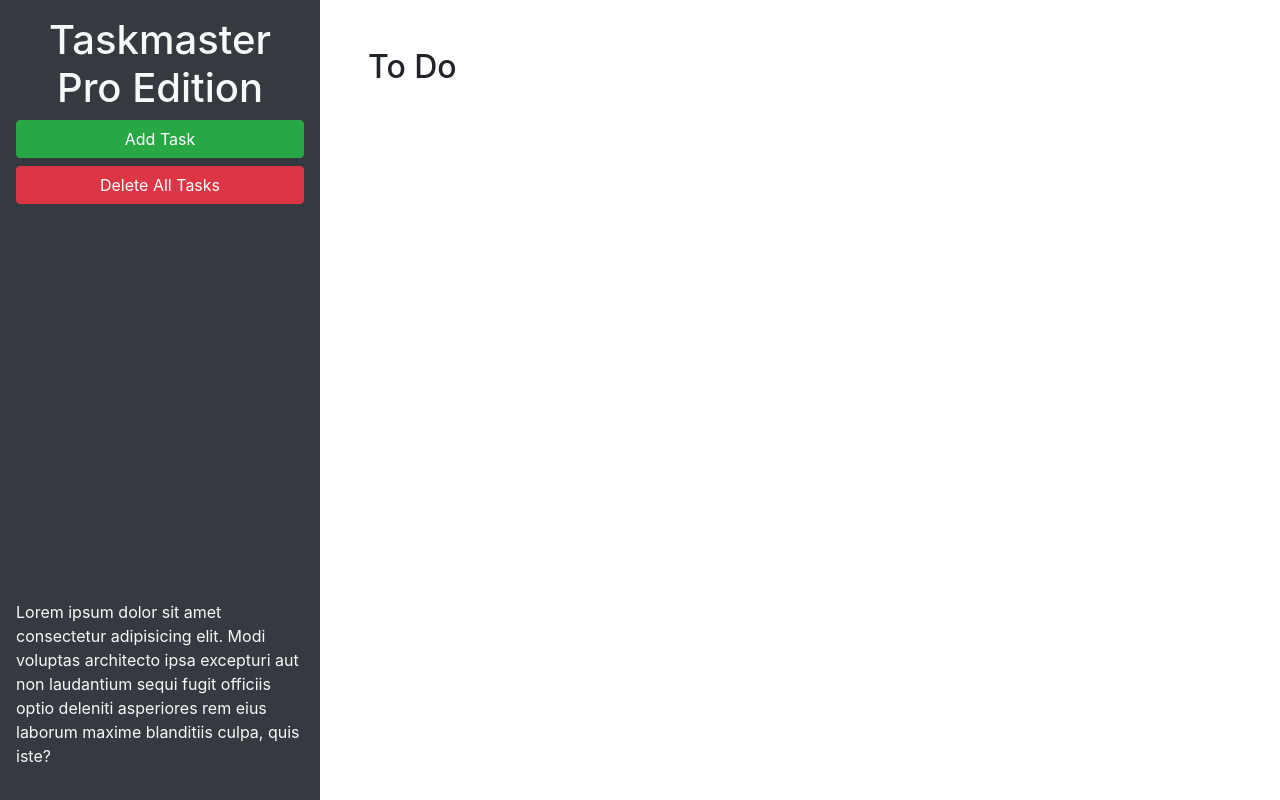
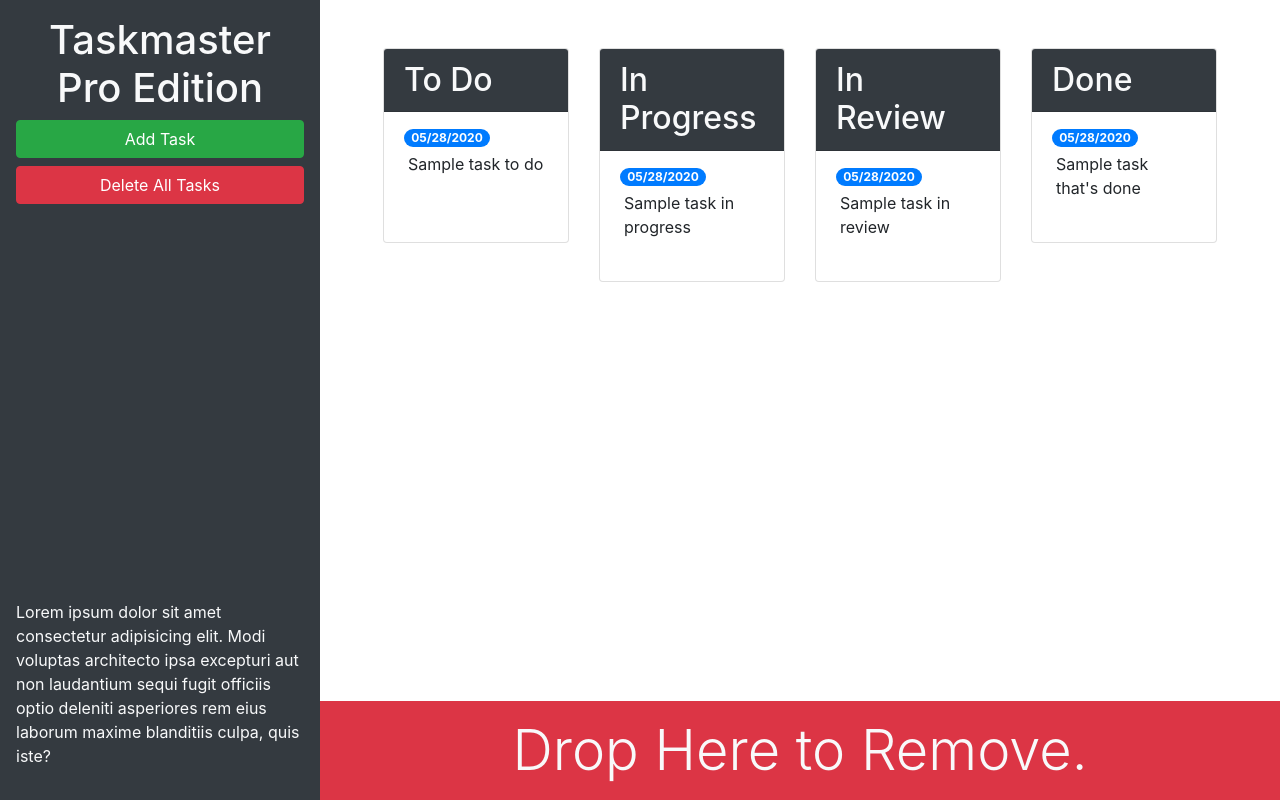
Before and after one commit to Nickjohn18/taskmaster-pro, a plain HTML site: page taskmaster-starter/index.html in a window 1280 px wide. Drawn offline with nearby package versions, Linux system fonts and the light colour scheme.

Commit message:
bootsrap

```diff
--- a/taskmaster-starter/index.html
+++ b/taskmaster-starter/index.html
@@ -13,21 +13,71 @@
 <body>
 
   <div class="row min-vh-100 no-gutters">
-    <header class="col-12 col-lg-3 bg-dark text-light d-flex flex-column p-4 p-lg-3">
+    <header class="col-12 col-lg-3 bg-dark text-light sticky-top d-flex flex-column p-4 p-lg-3">
       <h1 class="text-center">Taskmaster Pro Edition</h1>
       <button id="create-task" class="btn btn-block btn-success" data-toggle="modal" data-target="#task-form-modal">Add
         Task</button>
       <button id="remove-tasks" class="btn btn-block btn-danger">Delete All Tasks</button>
-      <p class="mt-auto">Lorem ipsum dolor sit amet consectetur adipisicing elit. Modi voluptas architecto ipsa
+      <p class="mt-auto d-none d-lg-block">Lorem ipsum dolor sit amet consectetur adipisicing elit. Modi voluptas architecto ipsa
         excepturi aut non
         laudantium sequi fugit officiis optio deleniti asperiores rem eius laborum maxime blanditiis culpa, quis iste?
       </p>
     </header>
-    <main class="col-12 col-lg-9">
-      <div class="m-5">
-        <h2>To Do</h2>
-        <ul id="list-toDo" class="list-group"> </ul>
-      </div>
+    <main class="col-12 col-lg-9 d-flex flex-column">
+      <div class="m-5 row justify-content-around">
+        <!-- to do -->
+        <div class="col-12 col-md-6 col-xl-3 mb-3">
+          <div class="card">
+          <h2 class="card-header bg-dark text-light">To Do</h2>
+          <ul id="list-toDo" class="list-group list-group-flush">
+          <li class="list-group-item">
+            <span class="badge badge-primary badge-pill">05/28/2020</span>
+            <p class="m-1">Sample task to do</p>
+          </li>
+          </ul>
+        </div>
+        </div>
+        <!-- in progress -->
+          <div class="col-12 col-md-6 col-xl-3 mb-3">
+            <div class="card">
+            <h2 class="card-header bg-dark text-light">In Progress</h2>
+            <ul id="list-inProgress" class="list-group list-group-flush">
+              <li class="list-group-item">
+                <span class="badge badge-primary badge-pill">05/28/2020</span>
+                <p class="m-1">Sample task in progress</p>
+              </li>
+            </ul>
+            </div>
+          </div>
+          <!-- in review start -->
+          <div class="col-12 col-md-6 col-xl-3 mb-3">
+            <div class="card">
+            <h2 class="card-header bg-dark text-light">In Review</h2>
+            <ul id="list-inReview" class="list-group list-group-flush">
+              <li class="list-group-item">
+                <span class="badge badge-primary badge-pill">05/28/2020</span>
+                <p class="m-1">Sample task in review</p>
+              </li>
+            </ul>
+            </div>
+          </div>
+          <!-- in review end -->
+          <!-- done start -->
+          <div class="col-12 col-md-6 col-xl-3 mb-3">
+            <div class="card">
+            <h2 class="card-header bg-dark text-light">Done</h2>
+            <ul id="list-done" class="list-group list-group-flush">
+              <li class="list-group-item">
+                <span class="badge badge-primary badge-pill">05/28/2020</span>
+                <p class="m-1">Sample task that's done</p>
+              </li>
+            </ul>
+            </div>
+          </div>
+        </div>
+        <div id="trash" class="mt-auto">
+          <div class="w-100 bg-danger p-3 text-center text-light display-4">Drop Here to Remove.</div>
+        </div>
     </main>
   </div>
 
@@ -46,11 +96,11 @@
           <form>
             <div class="form-group">
               <label for="modalTaskDescription">Task description</label>
-              <textarea id="modalTaskDescription" rows="3"></textarea>
+              <textarea id="modalTaskDescription" rows="3" class="form-control"></textarea>
             </div>
             <div class="form-group">
               <label for="modalDueDate">Due date</label>
-              <input type="text" id="modalDueDate" placeholder="mm/dd/yyyy" autocomplete="off" />
+              <input type="text" class="form-control" id="modalDueDate" placeholder="mm/dd/yyyy" autocomplete="off" />
             </div>
           </form>
         </div>
```
